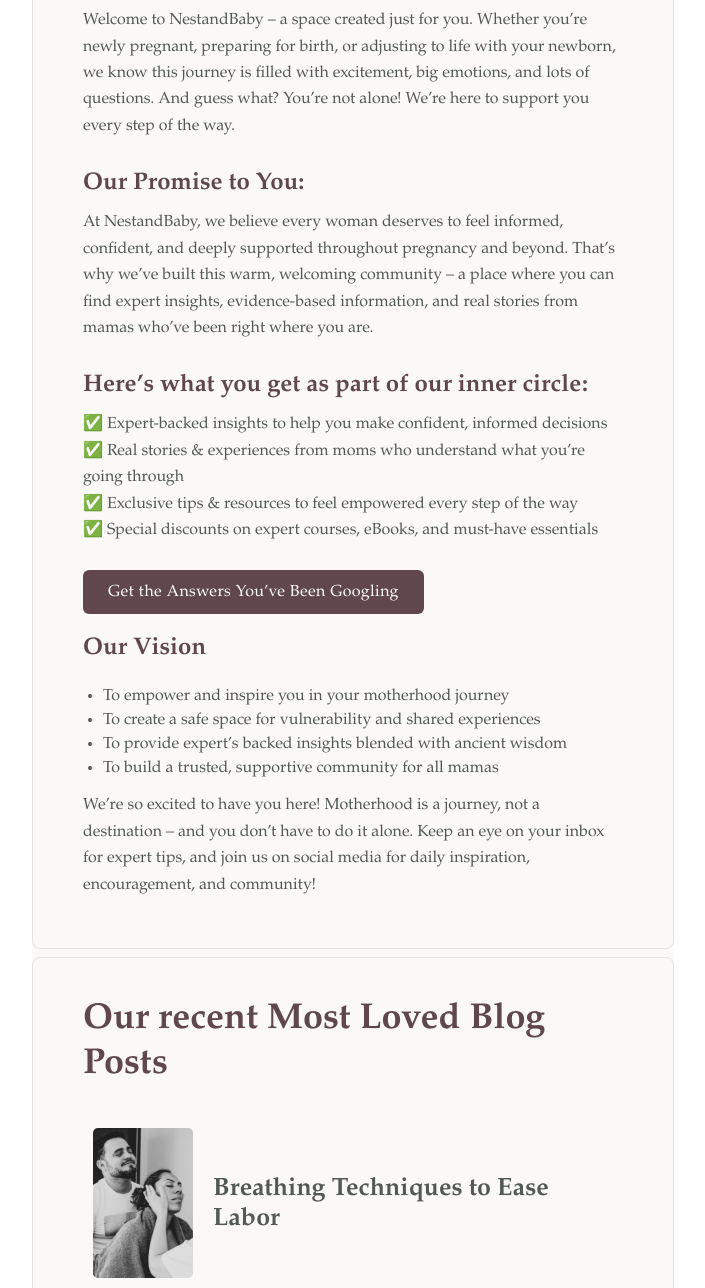
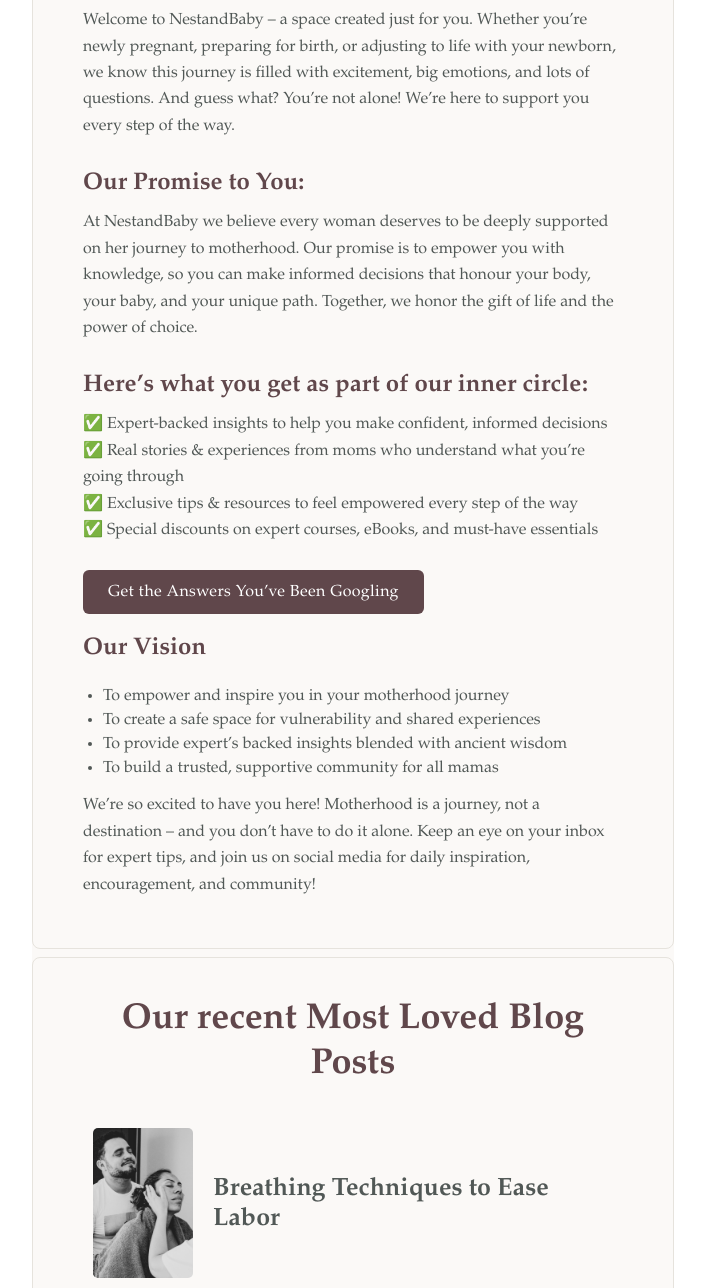
Before and after one commit to joytun-tonny/wc_newsletter, a plain HTML site: page index.html in a window 1280 px wide. Shown: the part 675-1963 px from the top of the page, without its empty margins (287-992 px from the left). Drawn offline with Linux system fonts and the light colour scheme; a web font is replaced by a local one.

Commit message:
Update index.html

```diff
--- a/index.html
+++ b/index.html
@@ -491,9 +491,9 @@
                                                             Our Promise to You:</h2>
                                                         <p
                                                             style="font-family: 'Palatino Linotype', 'Book Antiqua', Palatino, serif; color: #515856; font-size: 16px; line-height: 165%; margin-top: 0; margin-bottom: 10px;">
-                                                            At NestandBaby, we believe every woman deserves to feel informed, confident, and deeply supported throughout pregnancy
-                                                            and beyond. That’s why we’ve built this warm, welcoming community – a place where you can find expert insights,
-                                                            evidence-based information, and real stories from mamas who’ve been right where you are.</p>
+                                                            At NestandBaby we believe every woman deserves to be deeply supported on her journey to motherhood. Our promise is to
+                                                            empower you with knowledge, so you can make informed decisions that honour your body, your baby, and your unique path.
+                                                            Together, we honor the gift of life and the power of choice.</p>
 
                                                         <table width="100%" border="0" cellspacing="0" cellpadding="0">
                                                             <tr>
@@ -602,7 +602,7 @@
 
 
                                                         <h1
-                                                            style="font-family: 'Palatino Linotype', 'Book Antiqua', Palatino, serif; color: #60474b; font-size: 36px; line-height: 125%; font-weight: bold; font-style: normal; text-decoration: none; ;margin-bottom: 10px;">
+                                                            style="text-align: center;font-family: 'Palatino Linotype', 'Book Antiqua', Palatino, serif; color: #60474b; font-size: 36px; line-height: 125%; font-weight: bold; font-style: normal; text-decoration: none; ;margin-bottom: 10px;">
                                                             Our recent Most Loved Blog Posts</h1>
 
                                                         <table width="100%" border="0" cellspacing="0" cellpadding="0">
```
